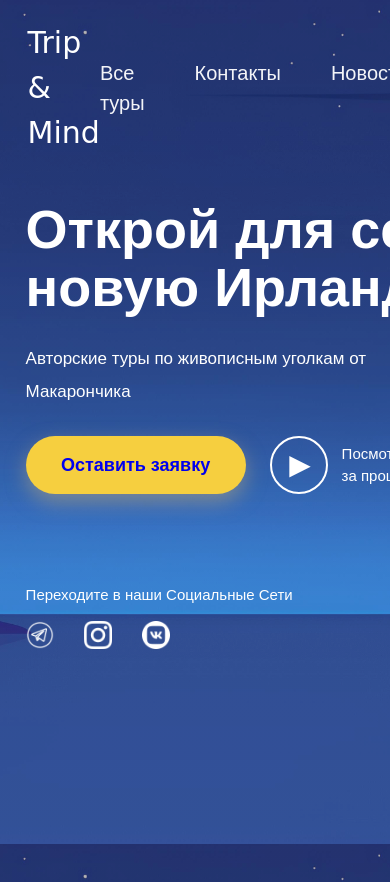
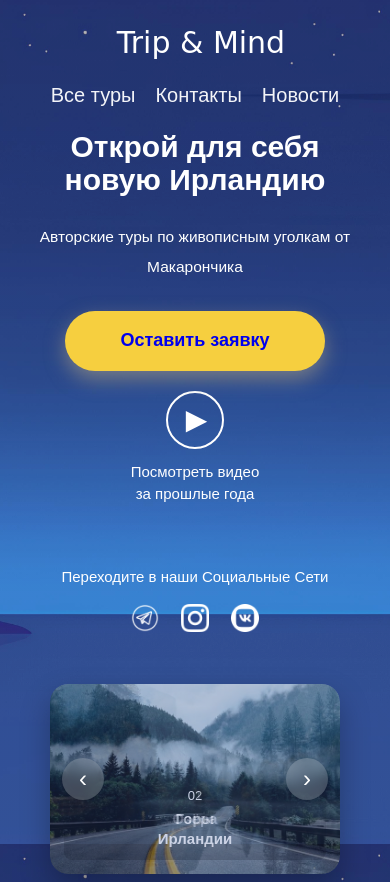
Before and after one commit to Arhydemon/Trip_and_mind, a website: page public/index.html in a window 390 px wide. Shown: the top 882 px of the page. Drawn offline with Linux system fonts and the light colour scheme.

Commit message:
adaptive

```diff
--- a/public/style.css
+++ b/public/style.css
@@ -484,3 +484,166 @@ body {
     text-decoration: none;
     margin-right: 25px;
 }
+
+/* ====================== АДАПТИВ ====================== */
+
+/* ====================== ПЛАНШЕТЫ (до 1200px) ====================== */
+@media (max-width: 1200px) {
+    .hero-inner { gap: 120px; }
+    .hero-slider { width: 340px; height: 226px; }
+}
+
+/* ====================== ПЛАНШЕТЫ (до 992px) ====================== */
+@media (max-width: 992px) {
+    .nav { gap: 30px; }
+    .hero h1 { font-size: 46px; }
+    .hero-slider { width: 320px; height: 213px; }
+}
+
+/* ====================== МОБИЛЬНЫЕ ТЕЛЕФОНЫ (основной) ====================== */
+@media (max-width: 768px) {
+    .header-inner {
+        flex-wrap: wrap;
+        justify-content: center;
+        gap: 15px;
+    }
+
+    .nav {
+        gap: 20px;
+        font-size: 17px;
+    }
+
+    .hero-inner {
+        flex-direction: column;
+        align-items: center;
+        text-align: center;
+        gap: 35px;
+        padding-top: 130px;
+        padding-bottom: 50px;
+    }
+
+    .hero-content {
+        max-width: 100%;
+        padding-left: 0;
+    }
+
+    .hero h1 {
+        font-size: 36px;
+        line-height: 1.1;
+    }
+
+    .hero-buttons {
+        flex-direction: column;
+        align-items: center;
+        gap: 20px;
+        margin-bottom: 60px;
+    }
+
+    .btn-primary {
+        min-width: 280px;
+        height: 64px;
+        font-size: 18px;
+    }
+
+    .btn-video {
+        flex-direction: column;
+        gap: 12px;
+        align-items: center;
+    }
+
+    .hero-slider {
+        width: 100%;
+        max-width: 340px;
+        height: 220px;
+        margin-top: 10px;
+    }
+
+    .section {
+        padding: 55px 0;
+    }
+
+    .about-box {
+        padding: 35px 25px;
+        margin: 20px auto;
+    }
+
+    /* Галерея и Новости одна колонка */
+    .gallery-list,
+    .news-list {
+        grid-template-columns: 1fr;
+        gap: 20px;
+    }
+
+    .contact-form {
+        padding: 30px 25px;
+    }
+
+    .footer-inner {
+        flex-direction: column;
+        text-align: center;
+        gap: 30px;
+    }
+
+    .footer-nav {
+        display: flex;
+        flex-direction: column;
+        gap: 15px;
+        align-items: center;
+    }
+
+    /* Соцсети по центру */
+    .hero-social-title {
+        text-align: center;
+        margin-bottom: 16px;
+    }
+
+    .hero-socials {
+        justify-content: center;
+        gap: 28px;
+    }
+}
+
+/* ====================== МАЛЕНЬКИЕ ТЕЛЕФОНЫ (до 480px) ====================== */
+@media (max-width: 480px) {
+    .hero h1 {
+        font-size: 30px;
+    }
+
+    .hero-text, .hero-text-small {
+        font-size: 15.5px;
+    }
+
+    .hero-slider {
+        max-width: 290px;
+        height: 190px;
+    }
+
+    .btn-primary {
+        min-width: 260px;
+        height: 60px;
+    }
+
+    .section h2 {
+        font-size: 28px;
+    }
+
+    .gallery-item img,
+    .news-item img {
+        height: 180px;
+    }
+
+    .hero-socials {
+        gap: 22px;
+    }
+}
+
+/* Дополнительные правки для слайдера на мобильных */
+@media (max-width: 768px) {
+    .slide h3 {
+        font-size: 15px;
+        line-height: 1.3;
+    }
+    .slide-number {
+        font-size: 13px;
+    }
+}
```
